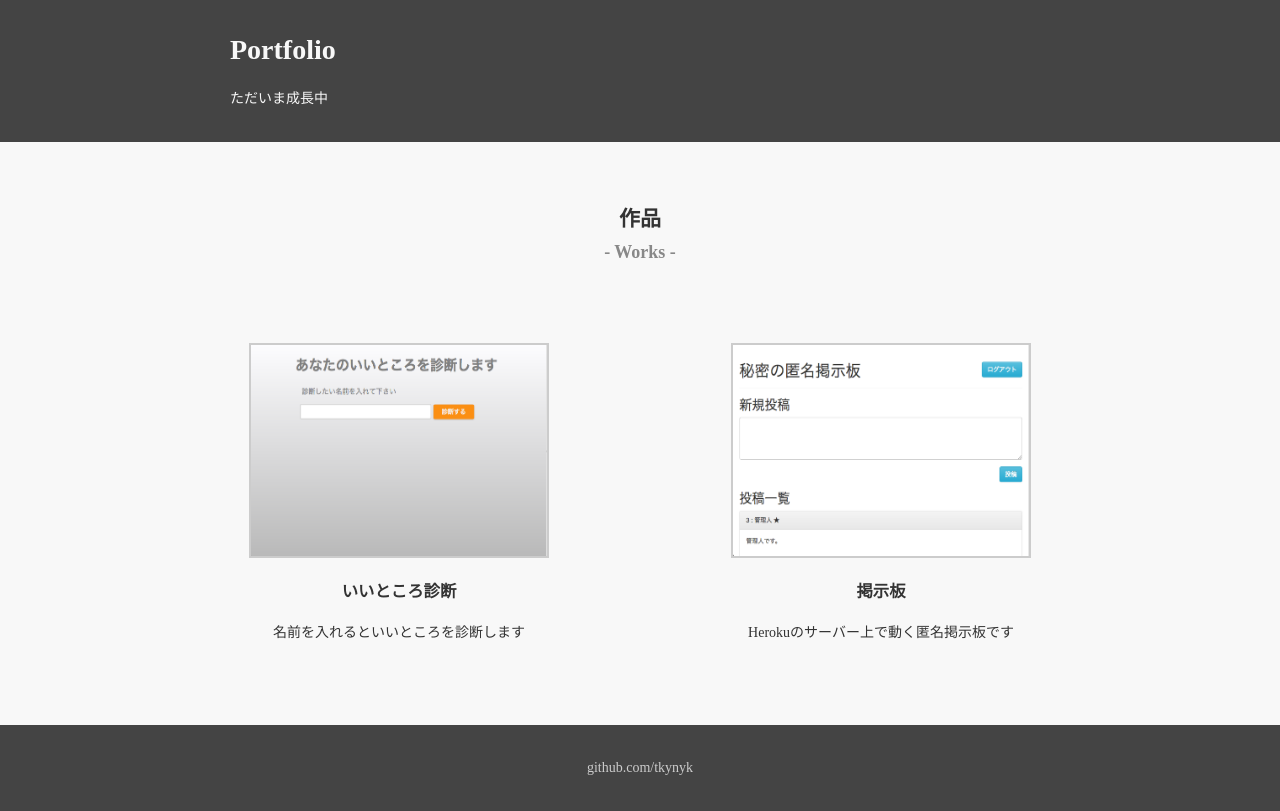
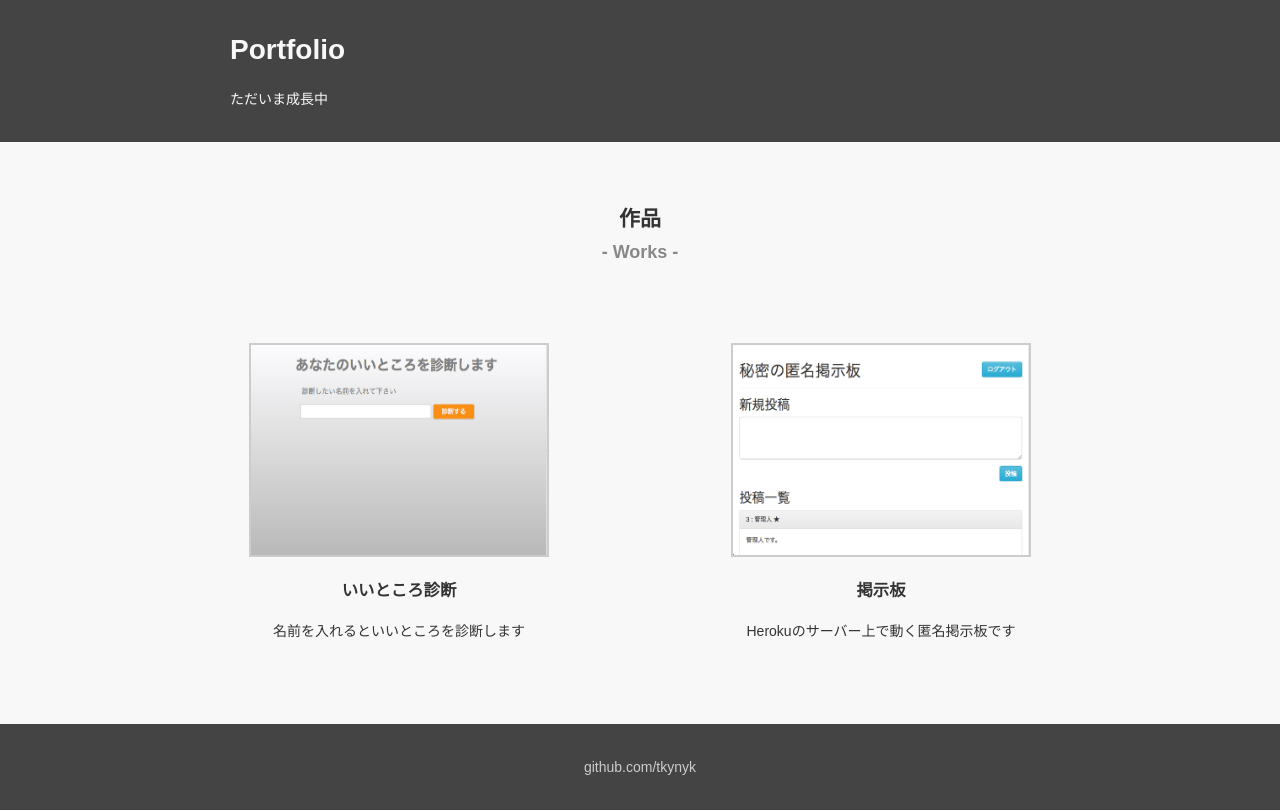
Before and after one commit to tkynyk/portfolio, a plain HTML site: page index.html in a window 1280 px wide. Drawn offline with Linux system fonts and the light colour scheme.

Commit message:
font指定

```diff
--- a/styles.css
+++ b/styles.css
@@ -4,7 +4,7 @@
 
 body{
   font-size: 14px;
-  font-family: Verdana sans-serif;
+  font-family:'Hiragino Kaku Gothic ProN', 'ヒラギノ角ゴ ProN W3', Meiryo, メイリオ, Osaka, 'MS PGothic', arial, helvetica, sans-serif;
   margin: 0;
   padding: 0;
   color: #333;
```
